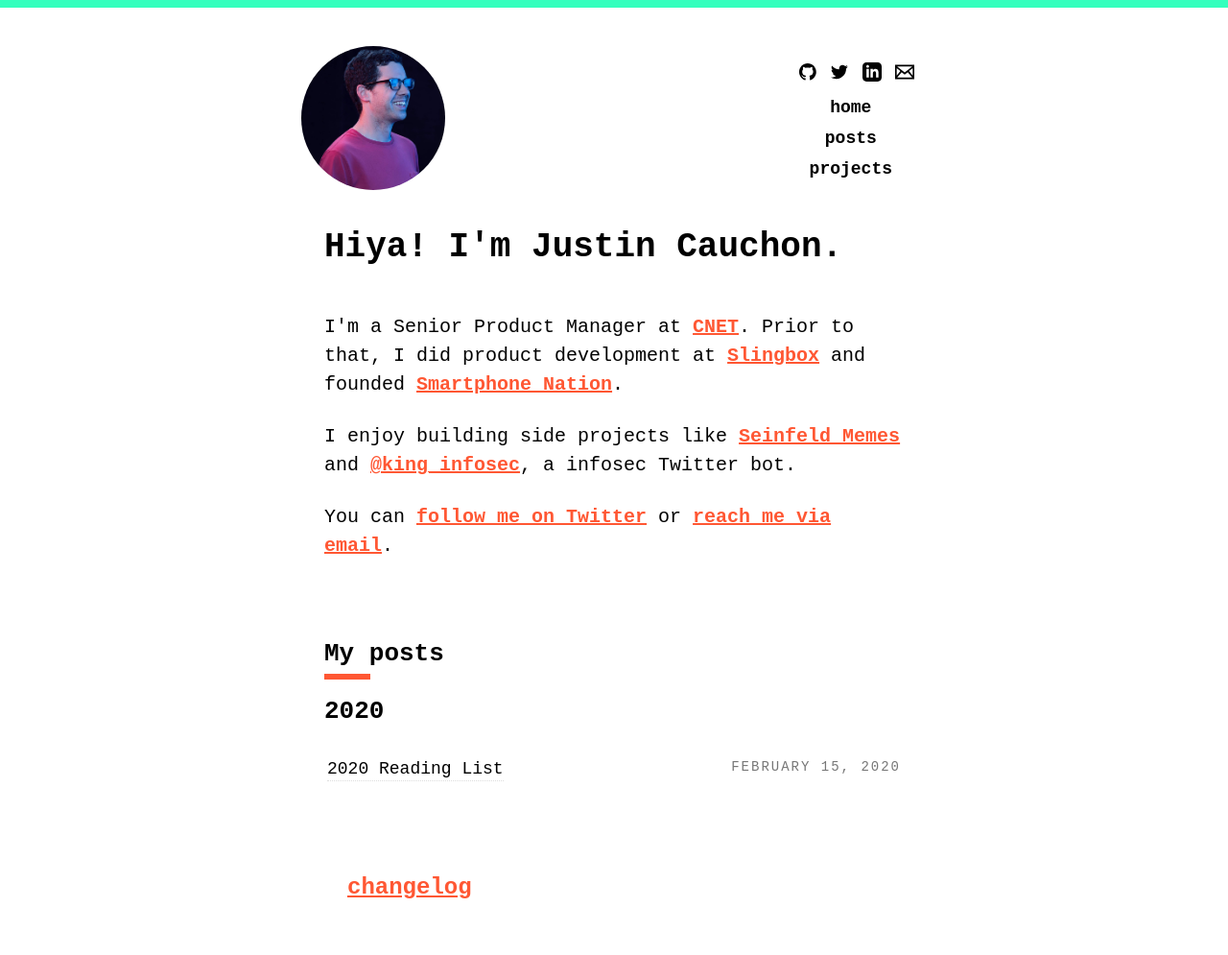
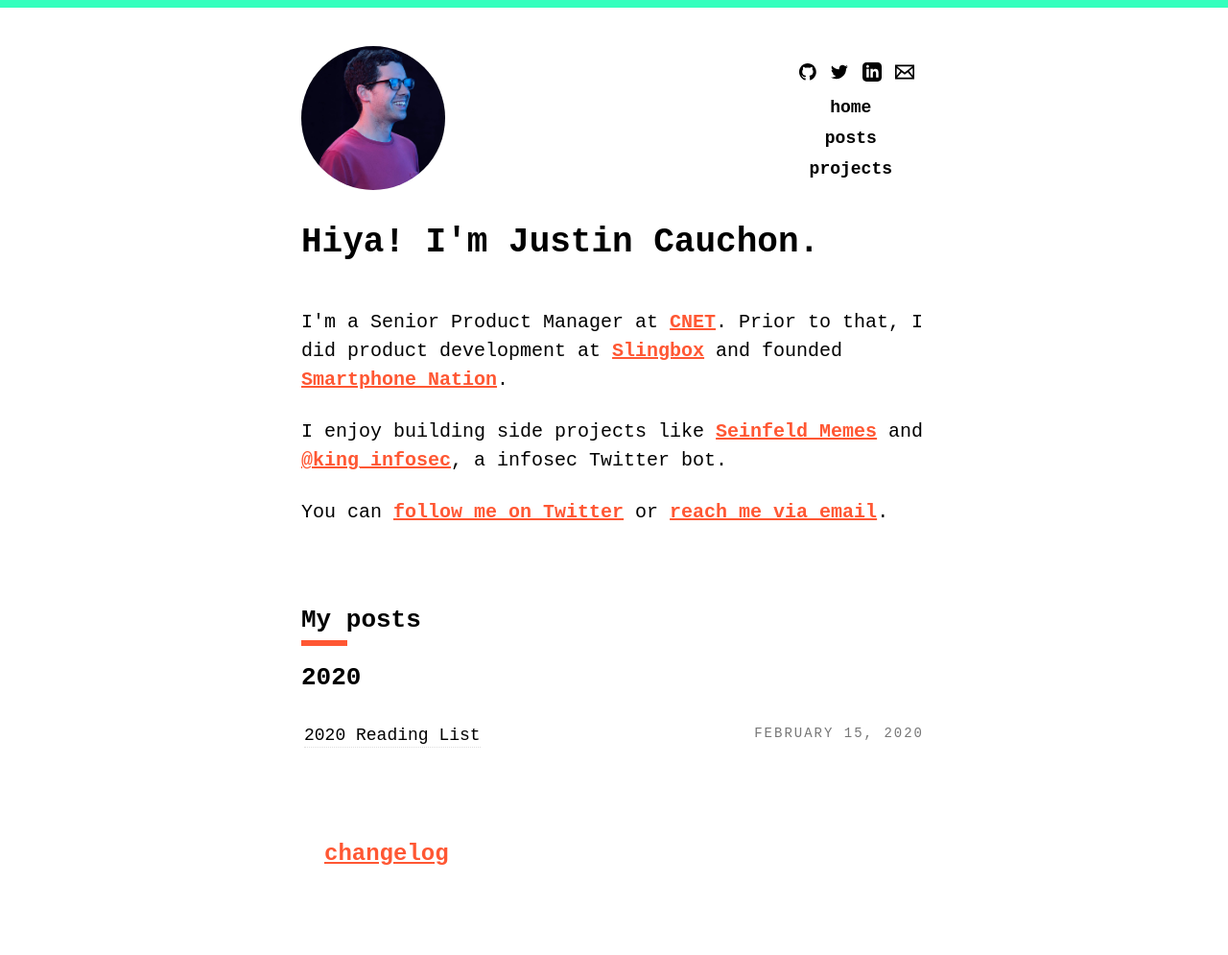
Before and after one commit to Cauchon/cauchon.github.io, a Jekyll site: the page built from index.html, in a window 1280 px wide. Shown: the whole page at 96% size. Built offline with Jekyll 4.4.1, drawn with Linux system fonts in a browser that asks for light colours; some web fonts are replaced; after the commit the page ends 955 px from its top, so only the background shows below that.

Commit message:
Add site title and fix <title> variables & removal of dupe section in index.html

```diff
--- a/_config.yml
+++ b/_config.yml
@@ -1,6 +1,7 @@
 permalink: /posts/:title/
 name: Justin Cauchon
-url: https://cauchon.net
+url: https://cauchon.net/
+title: Justin Cauchon's Homepage & Projects
 description: Justin Cauchon's website
 future: true
 twitter: Cauchon
--- a/_layouts/body.html
+++ b/_layouts/body.html
@@ -4,7 +4,7 @@
 <head>
   <meta charset="utf-8">
   <title>
-    {% if page.title %}{{ page.title }} &ndash;{% endif %} {{ site.name }}
+    {% if page.title %}{{ page.title }} &ndash;{% endif %} {{ site.title }}
   </title>
 
   <meta name="author" content="{{ site.name }}" />
@@ -45,8 +45,6 @@
 
   <meta name="mobile-web-app-capable" content="yes">
   <meta name="application-name" content="Justin Cauchon's Site">
-
-  <!-- Default twitter cards -->
   <meta name="twitter:card" content="Justin Cauchon's Site">
   <meta name="twitter:site" content="@Cauchon">
   <meta property="og:type" content="website">
--- a/index.html
+++ b/index.html
@@ -11,7 +11,6 @@
   }
 </style>
 
-<section class="content">
   <section class="content">
     <h1>Hiya! I'm Justin Cauchon.</h1>
 
```
Also changed, not shown: manifest.json.
